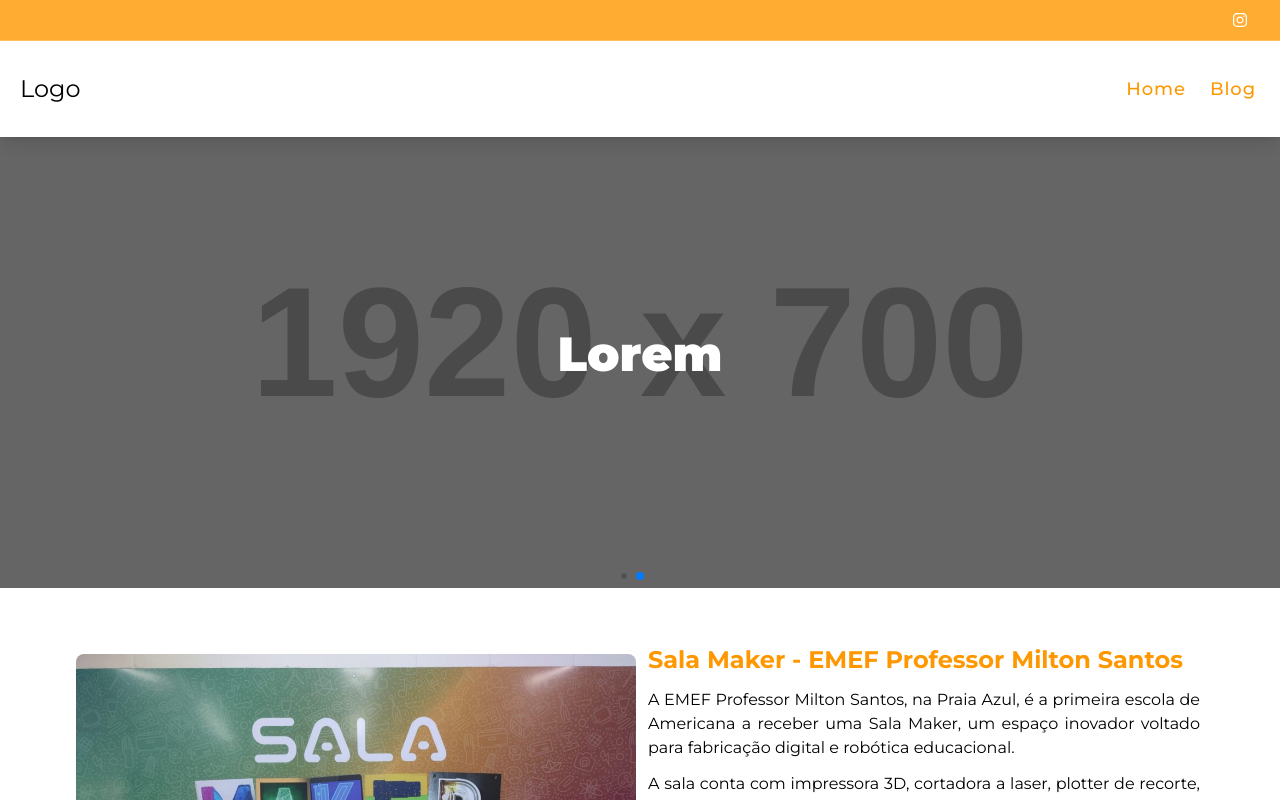
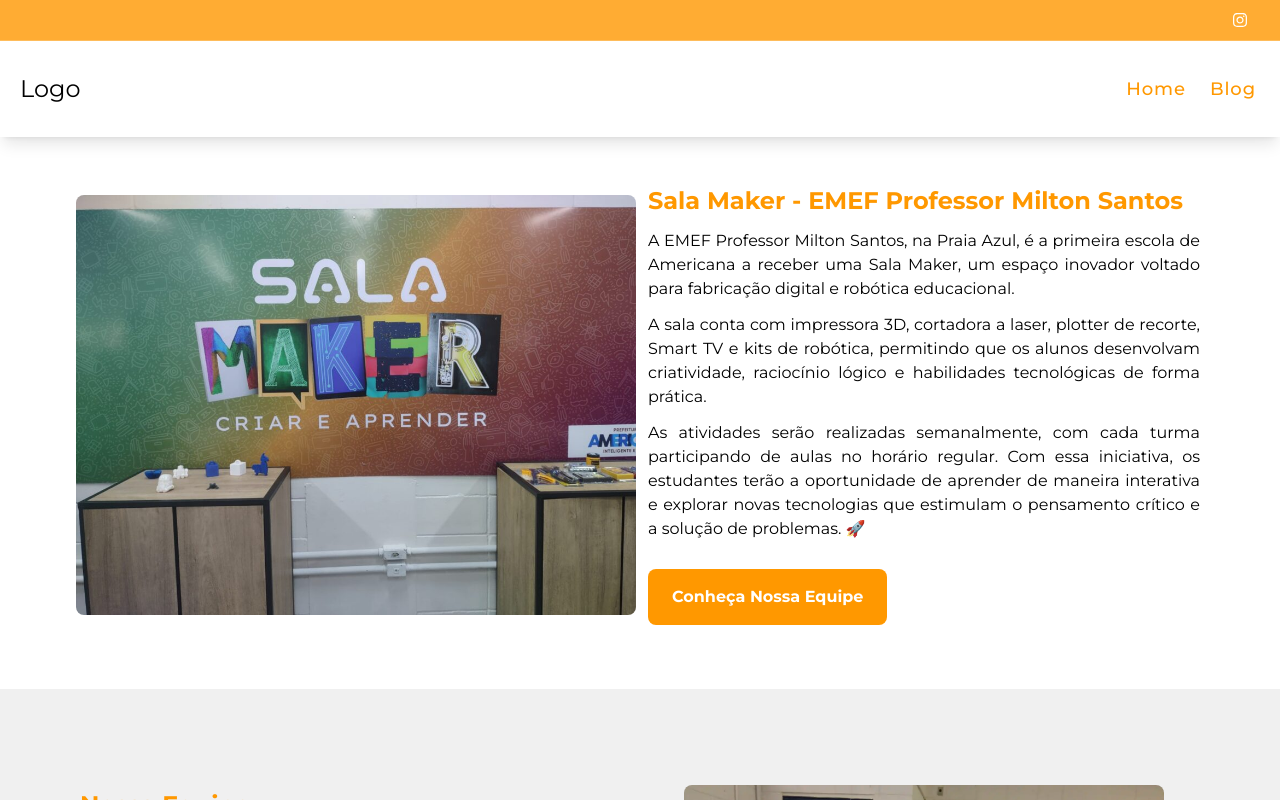
Before and after one commit to Karenzita18/sala-maker-milton-santos, a Next.js app: page / in a window 1280 px wide. Shown: the top 800 px of the page. Built offline with nearby package versions, Linux system fonts and the light colour scheme; what tailwindcss-animated would draw is missing.

Commit message:
K: remove hero

```diff
--- a/src/app/page.tsx
+++ b/src/app/page.tsx
@@ -9,7 +9,7 @@ import HeroHome from "@/components/common/Hero/Home";
 export default function Home() {
   return (
     <main>
-      <HeroHome />
+
       <FeedHistoria />
       <FeedSobreNos />
       <PostagensRecentes />
--- a/src/components/common/Feed/FeedHistoria.tsx
+++ b/src/components/common/Feed/FeedHistoria.tsx
@@ -9,7 +9,7 @@ const FeedHistoria = () => {
     };
 
     return (
-      <section className="md:py-14">
+      <section className="md:mt-20 mt-24">
         <div className="container">
           <div className="row">
             <div className="grid md:grid-cols-2 grid-cols-1 gap-4 items-center">
```
